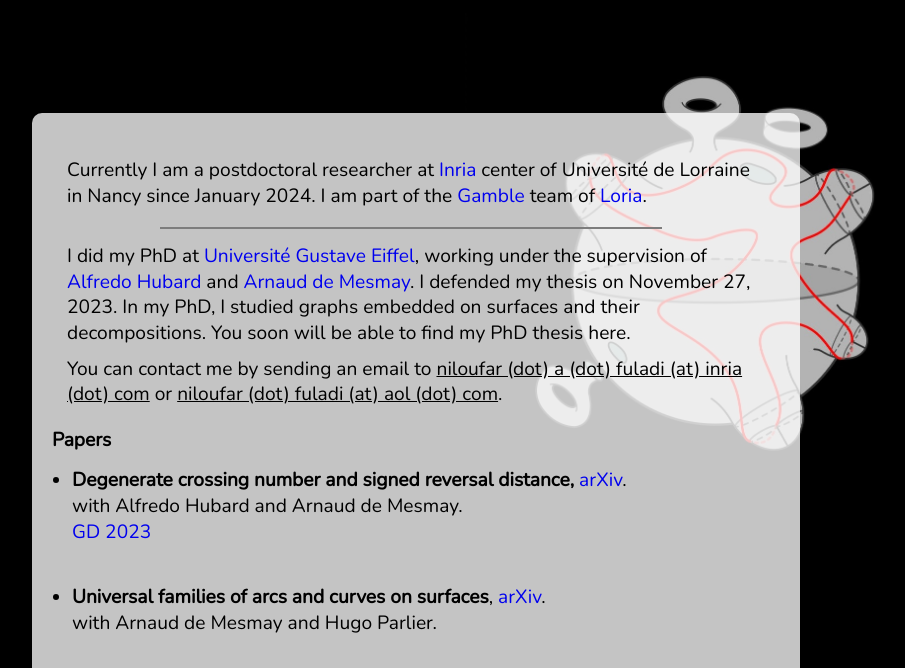
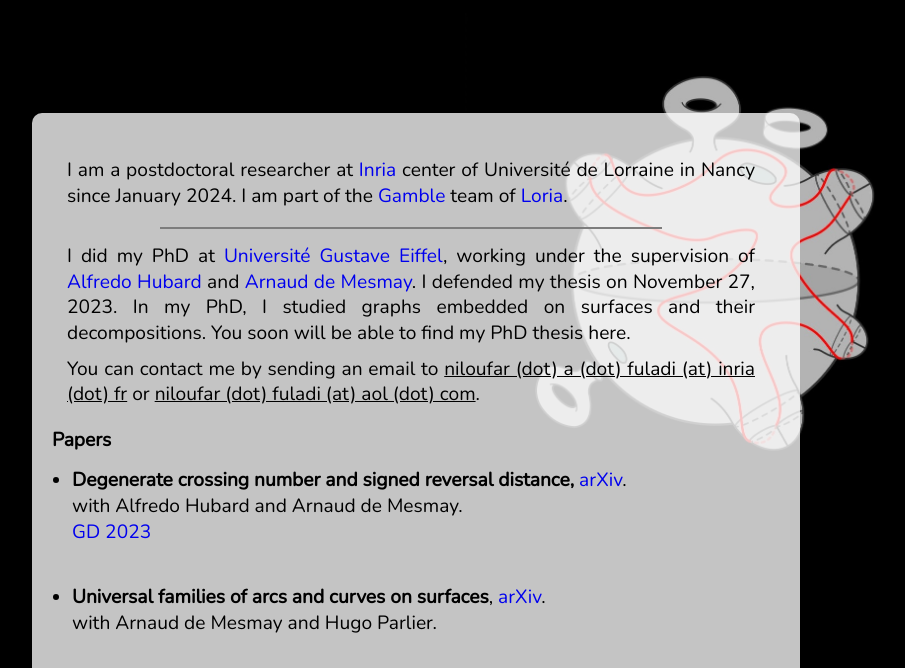
Before and after one commit to niloufarfuladi/niloufarfuladi.github.io, a plain HTML site: page index.html in a window 1280 px wide. Shown: the part 83-751 px from the top of the page, without its empty margins (188-1093 px from the left). Drawn offline with nearby package versions, Linux system fonts and the light colour scheme; a web font is replaced by a local one.

Commit message:
ali-postdoc-4

```diff
--- a/index.css
+++ b/index.css
@@ -233,6 +233,7 @@ h1 a {
   flex-direction: column;
   justify-content: center;
   align-items: flex-start;
+  text-align: justify;
 }
 h2 {
   font-weight: bold;
--- a/index.html
+++ b/index.html
@@ -31,7 +31,7 @@
         <div class="left">
           <div class="shadow">
             <p class="text-1">
-              Currently I am a postdoctoral researcher at
+              I am a postdoctoral researcher at
               <a target="_blank" href="https://www.inria.fr/fr/centre-inria-universite-lorraine">Inria</a> center of Université de Lorraine in Nancy
               since January 2024. I am part of the <a target="_blank" href="https://gamble.loria.fr/">Gamble</a> team of
               <a target="_blank" href="https://www.loria.fr/en/">Loria</a>.
@@ -45,7 +45,7 @@
               I studied graphs embedded on surfaces and their decompositions. You soon will be able to find my PhD thesis here.
             </p>
             <p class="text-3">
-              You can contact me by sending an email to <span class="underline-for-email">niloufar (dot) a (dot) fuladi (at) inria (dot) com</span> or
+              You can contact me by sending an email to <span class="underline-for-email">niloufar (dot) a (dot) fuladi (at) inria (dot) fr</span> or
               <span class="underline-for-email"> niloufar (dot) fuladi (at) aol (dot) com</span>.
             </p>
             <h2>Papers</h2>
```
